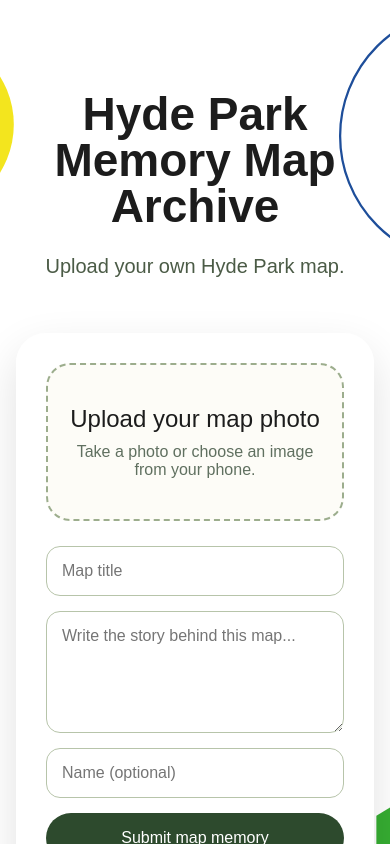
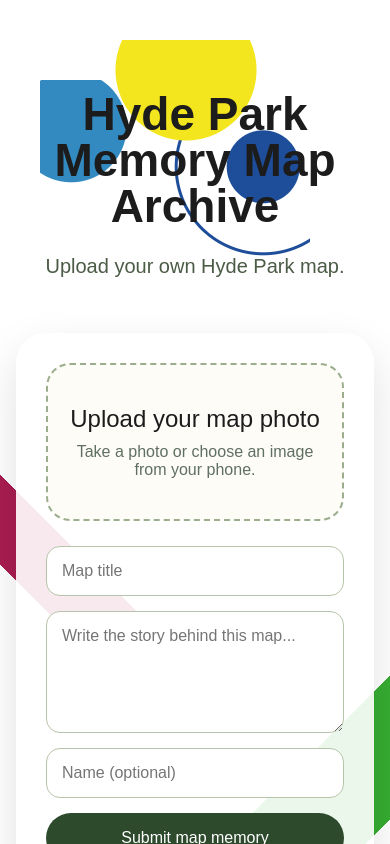
Before and after one commit to mafuyi0306-svg/hyde-park-memory, a React (Vite) app: page / in a window 390 px wide. Shown: the top 844 px of the page. Built offline with nearby package versions, Linux system fonts and the light colour scheme; no server answers; the database is empty.

Commit message:
fix mobile background visibility

```diff
--- a/src/App.jsx
+++ b/src/App.jsx
@@ -93,10 +93,17 @@ export default function App() {
       style={{
         minHeight: "100vh",
         backgroundColor: "#ffffff",
-        backgroundImage:
-          'url("/hyde-park-bg.svg")',
-        backgroundSize: "cover",
-        backgroundPosition: "center",
+        backgroundImage: `
+          radial-gradient(circle at 12% 18%, #338AC0 0 55px, transparent 56px),
+          radial-gradient(circle at 72% 10%, #F3E51E 0 70px, transparent 71px),
+          radial-gradient(circle at 82% 18%, #1E4E9A 0 36px, transparent 37px),
+          radial-gradient(circle at 82% 18%, transparent 0 85px, #1E4E9A 86px 88px, transparent 89px),
+          linear-gradient(45deg, transparent 0 44%, #A91D50 44% 58%, transparent 58% 100%),
+          radial-gradient(circle at 12% 88%, #F3E51E 0 65px, transparent 66px),
+          linear-gradient(135deg, transparent 0 42%, #36AD32 42% 62%, transparent 62% 100%)
+        `,
+        backgroundSize: "260px 260px, 300px 300px, 260px 260px, 260px 260px, 320px 320px, 280px 280px, 360px 360px",
+        backgroundPosition: "left 40px top 80px, right 120px top 40px, right 80px top 120px, right 80px top 120px, left -120px center, left -40px bottom 80px, right -80px bottom 120px",
         backgroundRepeat: "no-repeat",
         padding: "60px clamp(16px, 4vw, 40px)",
         fontFamily: "Arial, Helvetica, sans-serif",
```
